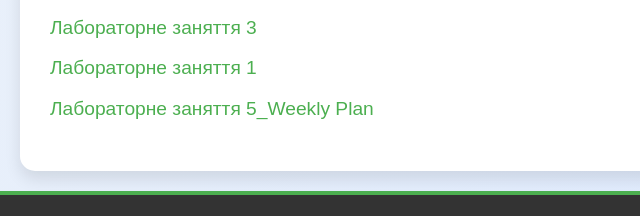
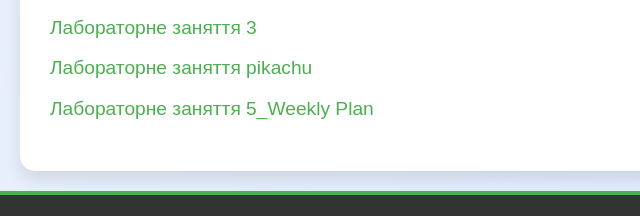
Before and after one commit to AndreySvb-ui/pz2-web, a plain HTML site: page index.html in a window 1280 px wide. Shown: the part 1215-1431 px from the top of the page, 0-640 px from the left. Drawn offline with Linux system fonts and the light colour scheme.

Commit message:
Update index.html

```diff
--- a/index.html
+++ b/index.html
@@ -45,7 +45,7 @@
             <li><a href="#">Лабораторне заняття 1  </a></li>
             <li><a href="#">Лабораторне заняття 2  </a></li>
             <li><a href="#">Лабораторне заняття 3  </a></li>
-            <li><a href="#">Лабораторне заняття 1  </a></li>
+            <li><a href="https://andreysvb-ui.github.io/pikachu/">Лабораторне заняття pikachu  </a></li>
             <li><a href="https://andreysvb-ui.github.io/lb5_weekly_planner/" target="_blank">Лабораторне заняття 5_Weekly Plan </a></li>
         </ul>
     </section>
```
